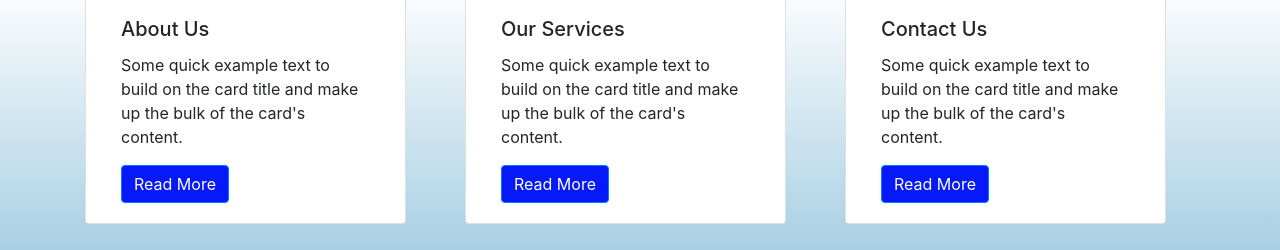
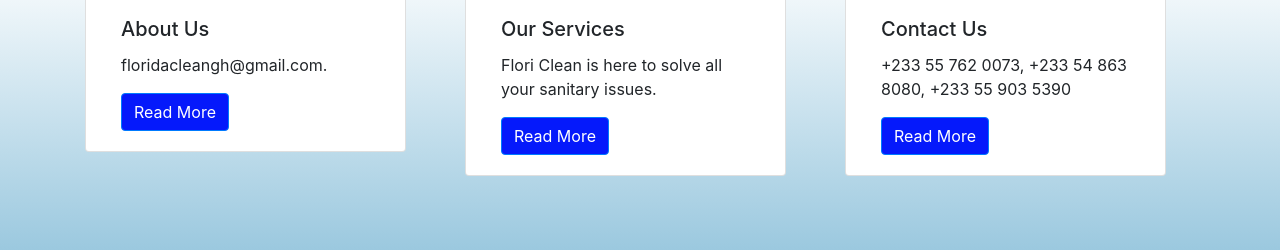
Before and after one commit to KobbyBilly/FloriClean.com, a plain HTML site: page about.html in a window 1280 px wide. Shown: the part 747-997 px from the top of the page. Drawn offline with Linux system fonts and the light colour scheme; files that its build step writes are made by us from their sources.

Commit message:
Add files via upload

```diff
--- a/about.html
+++ b/about.html
@@ -51,7 +51,7 @@
               <div class="card col-md-4 col-lg-11"> <img class="card-img-top" src="images/4.jpg" alt="Card image cap">
                 <div class="card-body">
                   <h5 class="card-title">About Us</h5>
-                  <p class="card-text">Some quick example text to build on the card title and make up the bulk of the card's content.</p>
+                  <p class="card-text">floridacleangh@gmail.com.</p>
                   <a href="about.html" class="btn btn-primary">Read More</a> </div>
               </div>
             </div>
@@ -59,7 +59,7 @@
               <div class="card col-md-4 col-lg-11"> <img class="card-img-top" src="images/logo.jpg" alt="Card image cap">
                 <div class="card-body">
                   <h5 class="card-title">Our Services</h5>
-                  <p class="card-text">Some quick example text to build on the card title and make up the bulk of the card's content.</p>
+                  <p class="card-text">Flori Clean is here to solve all your sanitary issues.</p>
                   <a href="services.html" class="btn btn-primary">Read More</a> </div>
               </div>
             </div>
@@ -67,7 +67,7 @@
               <div class="card col-md-4 col-lg-11"> <img class="card-img-top" src="images/5.jpg" alt="Card image cap">
                 <div class="card-body">
                   <h5 class="card-title">Contact Us</h5>
-                  <p class="card-text">Some quick example text to build on the card title and make up the bulk of the card's content.</p>
+                  <p class="card-text">+233 55 762 0073, +233 54 863 8080, +233 55 903 5390</p>
                   <a href="contact.html" class="btn btn-primary">Read More</a> </div>
               </div>
             </div>
```
Also changed, not shown: index.html (+3 -3 lines), services.html (+3 -3 lines).
